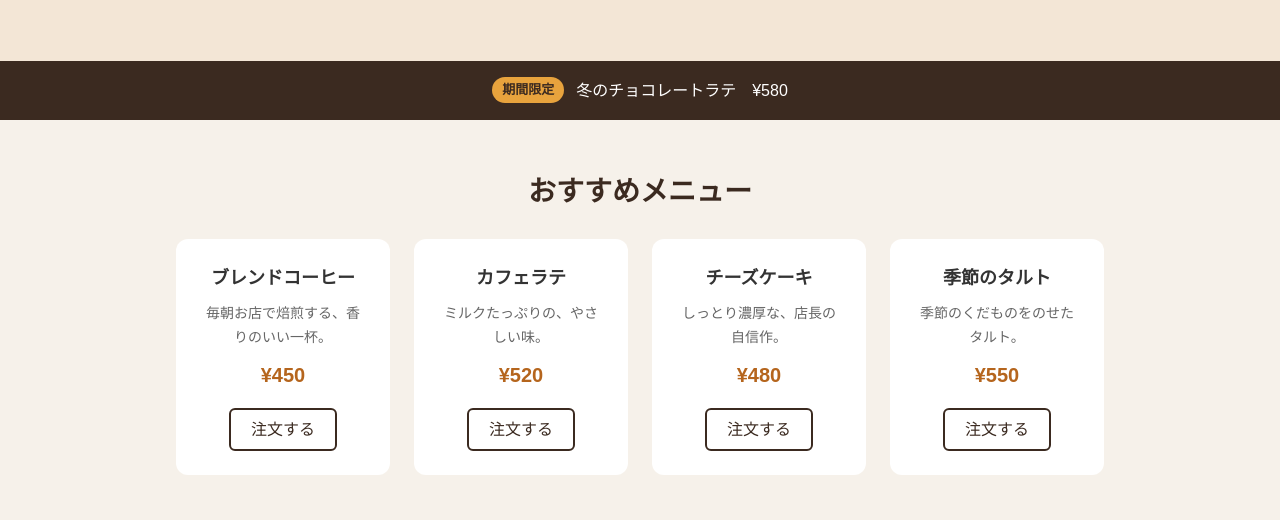
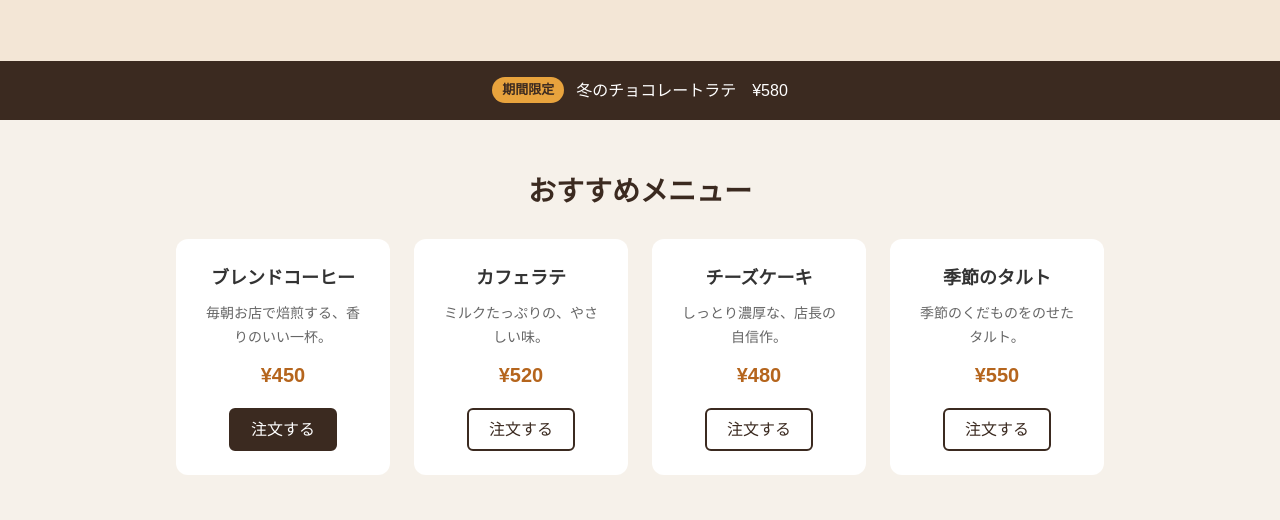
Before and after one commit to sureshjoshi2255/cafe-261113-GROUP-36, a plain HTML site: page index.html in a window 1280 px wide. In both pictures the pointer is over the link 282 px from the left and 701 px from the top of the page. Shown: the part 272-792 px from the top of the page. Drawn offline with Linux system fonts and the light colour scheme.

Commit message:
MC-205 Add order button hover

```diff
--- a/css/main.css
+++ b/css/main.css
@@ -147,3 +147,7 @@
 .site-header__button:hover {
     background-color: red;
 }
+.menu__button:hover {
+  background: #3b2a20;
+  color: #fff;
+}
```
